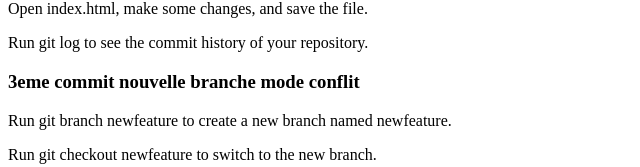
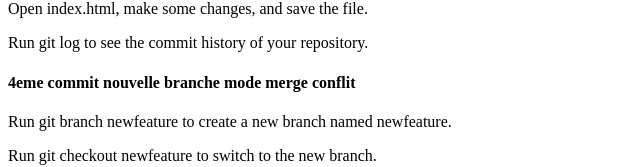
Before and after one commit to Keitaroblaster/Exercices-Git, a plain HTML site: page index.html in a window 1280 px wide. Shown: the part 185-352 px from the top of the page, without its empty margins (0-640 px from the left). Drawn offline with Linux system fonts and the light colour scheme.

Commit message:
5eme commit modif sur le main

```diff
--- a/index.html
+++ b/index.html
@@ -4,6 +4,6 @@
 <h2>2eme commit</h2>
 <p>Open index.html, make some changes, and save the file.</p>
 <p>Run git log to see the commit history of your repository.</p>
-<h3>3eme commit nouvelle branche mode conflit </h3>
+<h4>4eme commit nouvelle branche mode merge conflit </h4>
 <p>Run git branch newfeature to create a new branch named newfeature.</p>
 <p>Run git checkout newfeature to switch to the new branch.</p>
```
